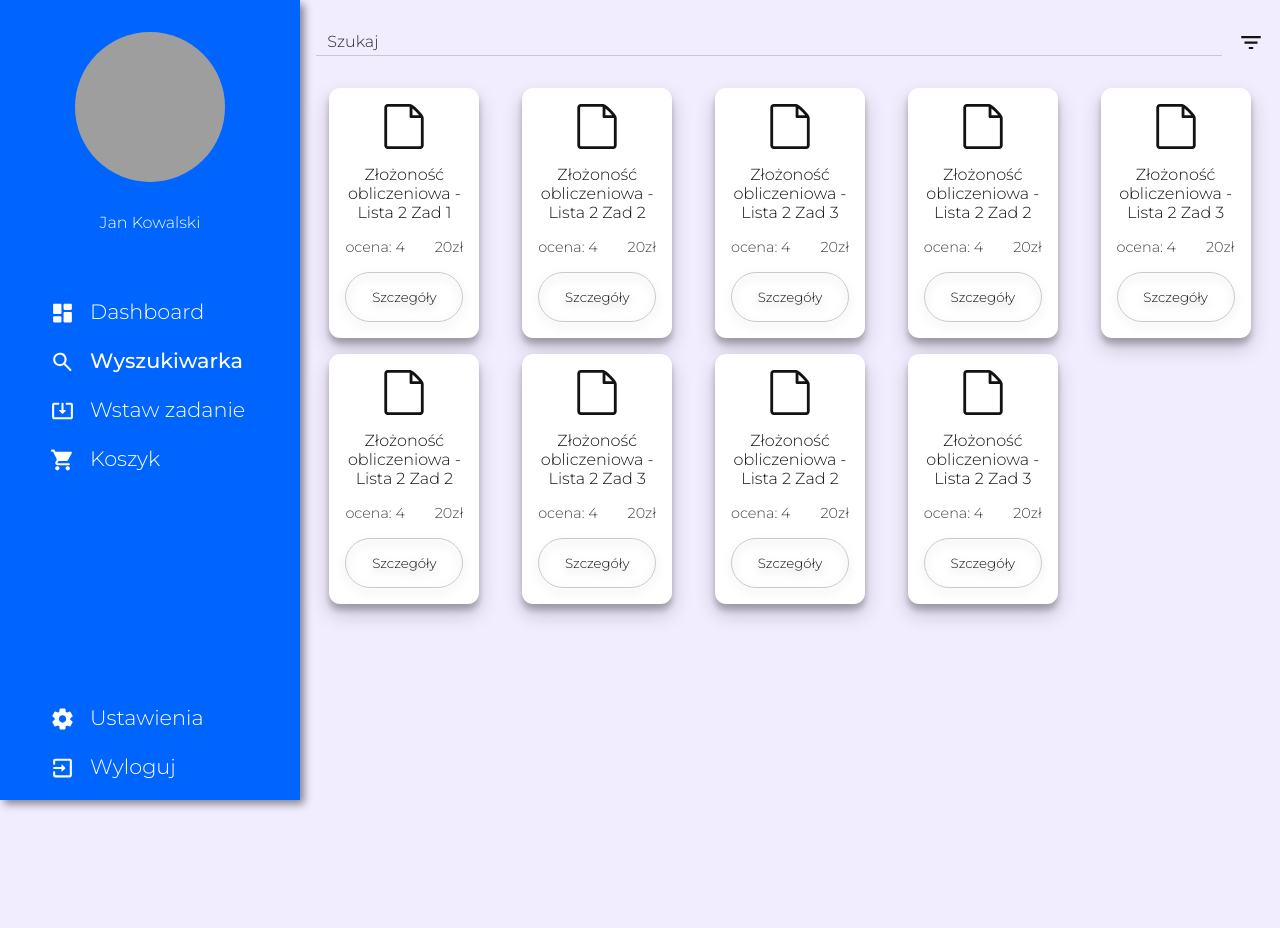
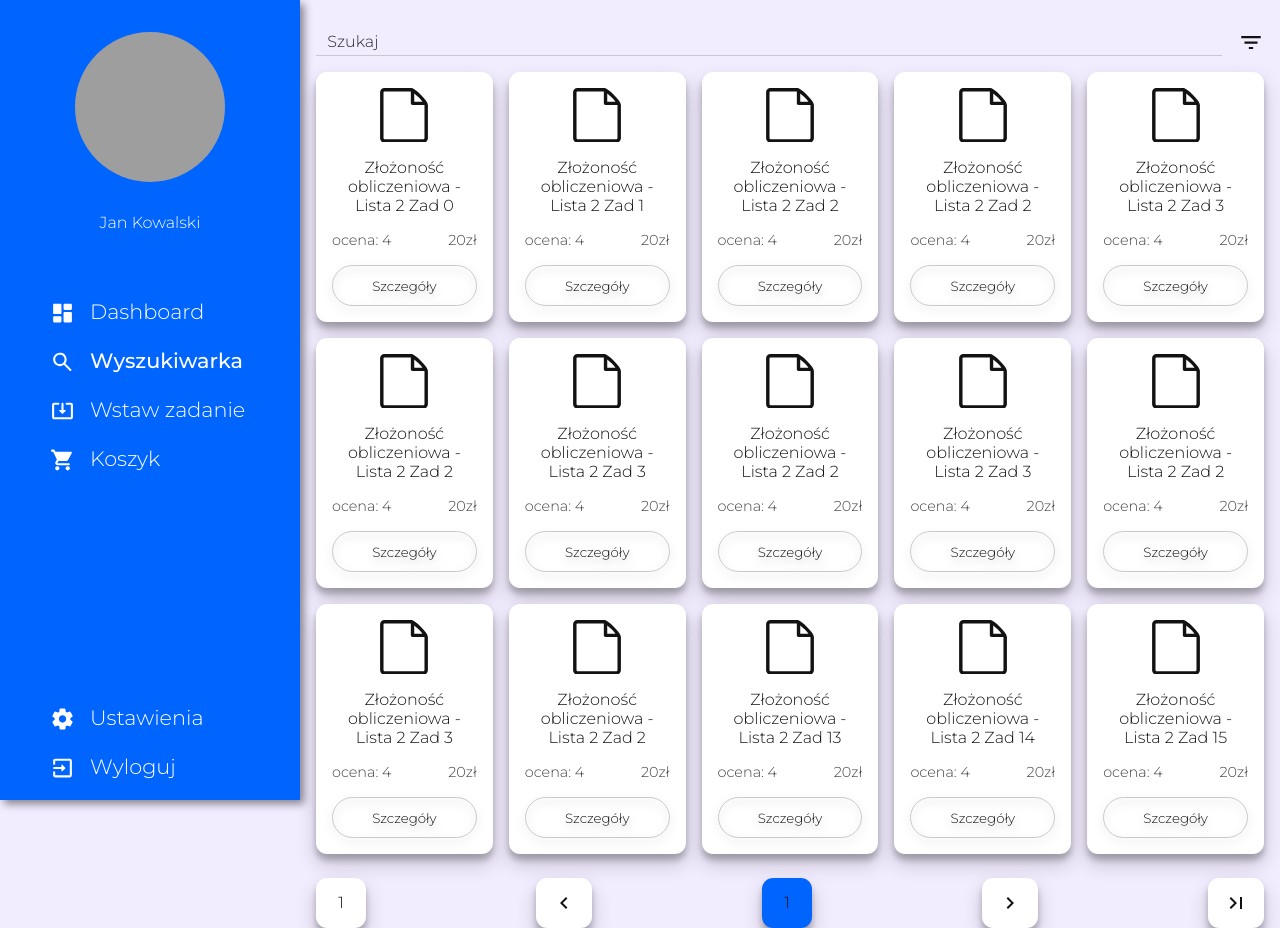
Before and after one commit to Nico2d/atem, a Next.js app: page /search in a window 1280 px wide. Before the commit the page ends 800 px from the top, so only its background shows below. Built offline with nearby package versions, Linux system fonts and the light colour scheme; grey boxes are pictures that could not be loaded.

Commit message:
feat: changing list-pages in exerciselist

```diff
--- /dev/null
+++ b/components/molecules/Pagination.tsx
@@ -0,0 +1,74 @@
+import React, { useState } from "react";
+import {
+  MdChevronLeft,
+  MdChevronRight,
+  MdFirstPage,
+  MdLastPage,
+} from "react-icons/md";
+import styled from "styled-components";
+
+type PaginationProps = {
+  pages: number;
+  setPage: (nb) => void;
+};
+
+export const Pagination: React.FC<PaginationProps> = ({ pages, setPage }) => {
+  //   const [currentPage, setCurrentPage] = useState(1);
+
+  return (
+    <Container>
+      <Wrapper onClick={() => setPage((currentPage) => 1)}>
+        1{/* Poprzednia */}
+      </Wrapper>
+      <Wrapper onClick={() => setPage((currentPage) => currentPage - 1)}>
+        <MdChevronLeft />
+        {/* Poprzednia */}
+      </Wrapper>
+
+      {/* {[1, 2, 3].map((item) => (
+        <Wrapper
+          isActive={item === currentPage}
+          onClick={() => setPage(item)}
+        >
+          {currentPage}
+        </Wrapper>
+      ))} */}
+
+      <Wrapper isActive={true}>{pages}</Wrapper>
+
+      <Wrapper onClick={() => setPage((currentPage) => currentPage + 1)}>
+        {/* Następna */}
+        <MdChevronRight />
+      </Wrapper>
+      <Wrapper onClick={() => setPage((currentPage) => currentPage + 1)}>
+        {/* Następna */}
+        <MdLastPage />
+      </Wrapper>
+    </Container>
+  );
+};
+
+const Wrapper = styled.div<{ isActive?: boolean; onClick? }>`
+  display: inline-flex;
+  justify-content: center;
+  align-items: center;
+  background: ${({ theme, isActive }) =>
+    isActive ? theme.colors.primary : theme.colors.cardColor};
+  min-width: 50px;
+  height: 50px;
+  border-radius: 0.7rem;
+  box-shadow: rgba(0, 0, 0, 0.19) 0px 10px 20px, rgba(0, 0, 0, 0.23) 0px 6px 6px;
+  padding: 0 1rem;
+  cursor: pointer;
+  user-select: none;
+
+  svg {
+    font-size: 1.5rem;
+  }
+`;
+
+const Container = styled.div`
+  display: flex;
+  justify-content: space-between;
+  padding-top: 1.5rem;
+`;
--- /dev/null
+++ b/components/molecules/SearchFileList.tsx
@@ -0,0 +1,200 @@
+import { ImFileEmpty } from "@react-icons/all-files/im/ImFileEmpty";
+import React from "react";
+import styled from "styled-components";
+import { Button } from "../atoms/Button";
+
+export const SearchFileList = ({ page }) => {
+  const elementsOnPage = 15;
+
+  return (
+    <FileListContainer>
+      {exerciseList.map((exercise, index) => {
+        if (
+          index >= elementsOnPage * (page - 1) &&
+          index < elementsOnPage * page
+        )
+          return (
+            <FileContainer>
+              <FileIcon />
+              <FileTitle>{exercise.name}</FileTitle>
+              <InfoWrapper>
+                <span>{`ocena: ${exercise.grade}`}</span>
+                <span>{`${exercise.price}zł`}</span>
+              </InfoWrapper>
+              <Button text="Szczegóły" variant="secondary" />
+            </FileContainer>
+          );
+      })}
+    </FileListContainer>
+  );
+};
+
+const FileTitle = styled.p`
+  text-align: center;
+`;
+
+const FileIcon = styled(ImFileEmpty)`
+  width: 100px;
+  height: 100px;
+  margin: auto;
+`;
+
+const InfoWrapper = styled.div`
+  font-size: ${({ theme }) => theme.fonts.fontSize * 0.9}rem;
+  opacity: 0.8;
+  display: flex;
+  justify-content: space-between;
+  margin-bottom: 1rem;
+`;
+
+const FileListContainer = styled.div`
+  display: grid;
+  grid-gap: 1rem;
+  grid-template-columns: repeat(auto-fill, minmax(150px, 1fr));
+`;
+
+const FileContainer = styled.div`
+  display: flex;
+  flex-flow: column;
+  height: 250px;
+  width: 100%;
+  min-width: 150px;
+  background: ${({ theme }) => theme.colors.cardColor};
+  padding: 1rem;
+  border-radius: 0.7rem;
+  box-shadow: rgba(0, 0, 0, 0.19) 0px 10px 20px, rgba(0, 0, 0, 0.23) 0px 6px 6px;
+
+  > button {
+    padding: 0.7rem 0;
+    margin-top: auto;
+  }
+`;
+
+const exerciseList = [
+  {
+    name: "Złożoność obliczeniowa - Lista 2 Zad 0",
+    type: "doc",
+    grade: 4,
+    price: 20,
+  },
+  {
+    name: "Złożoność obliczeniowa - Lista 2 Zad 1",
+    type: "doc",
+    grade: 4,
+    price: 20,
+  },
+  {
+    name: "Złożoność obliczeniowa - Lista 2 Zad 2",
+    type: "doc",
+    grade: 4,
+    price: 20,
+  },
+  {
+    name: "Złożoność obliczeniowa - Lista 2 Zad 2",
+    type: "doc",
+    grade: 4,
+    price: 20,
+  },
+  {
+    name: "Złożoność obliczeniowa - Lista 2 Zad 3",
+    type: "doc",
+    grade: 4,
+    price: 20,
+  },
+  {
+    name: "Złożoność obliczeniowa - Lista 2 Zad 2",
+    type: "doc",
+    grade: 4,
+    price: 20,
+  },
+  {
+    name: "Złożoność obliczeniowa - Lista 2 Zad 3",
+    type: "doc",
+    grade: 4,
+    price: 20,
+  },
+  {
+    name: "Złożoność obliczeniowa - Lista 2 Zad 2",
+    type: "doc",
+    grade: 4,
+    price: 20,
+  },
+  {
+    name: "Złożoność obliczeniowa - Lista 2 Zad 3",
+    type: "doc",
+    grade: 4,
+    price: 20,
+  },
+  {
+    name: "Złożoność obliczeniowa - Lista 2 Zad 2",
+    type: "doc",
+    grade: 4,
+    price: 20,
+  },
+  {
+    name: "Złożoność obliczeniowa - Lista 2 Zad 3",
+    type: "doc",
+    grade: 4,
+    price: 20,
+  },
+  {
+    name: "Złożoność obliczeniowa - Lista 2 Zad 2",
+    type: "doc",
+    grade: 4,
+    price: 20,
+  },
+  {
+    name: "Złożoność obliczeniowa - Lista 2 Zad 13",
+    type: "doc",
+    grade: 4,
+    price: 20,
+  },
+  {
+    name: "Złożoność obliczeniowa - Lista 2 Zad 14",
+    type: "doc",
+    grade: 4,
+    price: 20,
+  },
+  {
+    name: "Złożoność obliczeniowa - Lista 2 Zad 15",
+    type: "doc",
+    grade: 4,
+    price: 20,
+  },
+  {
+    name: "Złożoność obliczeniowa - Lista 2 Zad 16",
+    type: "doc",
+    grade: 4,
+    price: 20,
+  },
+  {
+    name: "Złożoność obliczeniowa - Lista 2 Zad 17",
+    type: "doc",
+    grade: 4,
+    price: 20,
+  },
+  {
+    name: "Złożoność obliczeniowa - Lista 2 Zad 18",
+    type: "doc",
+    grade: 4,
+    price: 20,
+  },
+  {
+    name: "Złożoność obliczeniowa - Lista 2 Zad 19",
+    type: "doc",
+    grade: 4,
+    price: 20,
+  },
+  {
+    name: "Złożoność obliczeniowa - Lista 2 Zad 20",
+    type: "doc",
+    grade: 4,
+    price: 20,
+  },
+  {
+    name: "Złożoność obliczeniowa - Lista 2 Zad 21",
+    type: "doc",
+    grade: 4,
+    price: 20,
+  },
+];
--- a/pages/search.tsx
+++ b/pages/search.tsx
@@ -2,67 +2,14 @@ import styled from "styled-components";
 import { InputField } from "../components/molecules/inputField";
 import { inputTypes } from "../utils/enums";
 import { MdFilterList } from "react-icons/md";
-import { Button } from "../components/atoms/Button";
-import { ImFileEmpty } from "@react-icons/all-files/im/ImFileEmpty";
+import { SearchFileList } from "../components/molecules/SearchFileList";
+import { Pagination } from "../components/molecules/Pagination";
+import { useState } from "react";
 
 const Search = () => {
-  const exerciseList = [
-    {
-      name: "Złożoność obliczeniowa - Lista 2 Zad 1",
-      type: "doc",
-      grade: 4,
-      price: 20,
-    },
-    {
-      name: "Złożoność obliczeniowa - Lista 2 Zad 2",
-      type: "doc",
-      grade: 4,
-      price: 20,
-    },
-    {
-      name: "Złożoność obliczeniowa - Lista 2 Zad 3",
-      type: "doc",
-      grade: 4,
-      price: 20,
-    },
-    {
-      name: "Złożoność obliczeniowa - Lista 2 Zad 2",
-      type: "doc",
-      grade: 4,
-      price: 20,
-    },
-    {
-      name: "Złożoność obliczeniowa - Lista 2 Zad 3",
-      type: "doc",
-      grade: 4,
-      price: 20,
-    },
-    {
-      name: "Złożoność obliczeniowa - Lista 2 Zad 2",
-      type: "doc",
-      grade: 4,
-      price: 20,
-    },
-    {
-      name: "Złożoność obliczeniowa - Lista 2 Zad 3",
-      type: "doc",
-      grade: 4,
-      price: 20,
-    },
-    {
-      name: "Złożoność obliczeniowa - Lista 2 Zad 2",
-      type: "doc",
-      grade: 4,
-      price: 20,
-    },
-    {
-      name: "Złożoność obliczeniowa - Lista 2 Zad 3",
-      type: "doc",
-      grade: 4,
-      price: 20,
-    },
-  ];
+  const [currentPage, setCurrentPage] = useState(1);
 
+  console.log("current page: ", currentPage);
   return (
     <Container>
       {/* <PageHeading title="Search" /> */}
@@ -71,67 +18,14 @@ const Search = () => {
         <InputField placeholder="Szukaj" type={inputTypes.text} name="search" />
         <MdFilterList />
       </SearchWrapper>
-      <FileListContainer>
-        {exerciseList.map((exercise) => (
-          <FileContainer>
-            <FileIcon />
-            <FileTitle>{exercise.name}</FileTitle>
-            <InfoWrapper>
-              <span>{`ocena: ${exercise.grade}`}</span>
-              <span>{`${exercise.price}zł`}</span>
-            </InfoWrapper>
-            <Button text="Szczegóły" variant="secondary" />
-          </FileContainer>
-        ))}
-      </FileListContainer>
-      {/* <div>Paginacja</div> */}
+      <SearchFileList page={currentPage} />
+
+      <Pagination pages={currentPage} setPage={setCurrentPage} />
     </Container>
   );
 };
 
 export default Search;
-
-const FileTitle = styled.p`
-  text-align: center;
-`;
-
-const FileIcon = styled(ImFileEmpty)`
-  width: 100px;
-  height: 100px;
-  margin: auto;
-`;
-
-const InfoWrapper = styled.div`
-  font-size: ${({ theme }) => theme.fonts.fontSize * 0.9}rem;
-  opacity: 0.8;
-  display: flex;
-  justify-content: space-between;
-  margin-bottom: 1rem;
-`;
-
-const FileListContainer = styled.div`
-  display: grid;
-  grid-gap: 1rem;
-  grid-template-columns: repeat(auto-fill, minmax(150px, 1fr));
-`;
-
-const FileContainer = styled.div`
-  margin: auto;
-  display: flex;
-  flex-flow: column;
-  height: 250px;
-  width: 150px;
-  background: ${({ theme }) => theme.colors.cardColor};
-  padding: 1rem;
-  border-radius: 0.7rem;
-  box-shadow: rgba(0, 0, 0, 0.19) 0px 10px 20px, rgba(0, 0, 0, 0.23) 0px 6px 6px;
-
-  > button {
-    padding-left: unset;
-    padding-right: unset;
-    margin-top: auto;
-  }
-`;
 
 const Container = styled.div`
   display: flex;
@@ -143,7 +37,7 @@ const Container = styled.div`
 
 const SearchWrapper = styled.div`
   display: inline-flex;
-  margin-bottom: 2rem;
+  margin-bottom: 1rem;
 
   svg {
     font-size: 1.7rem;
```
